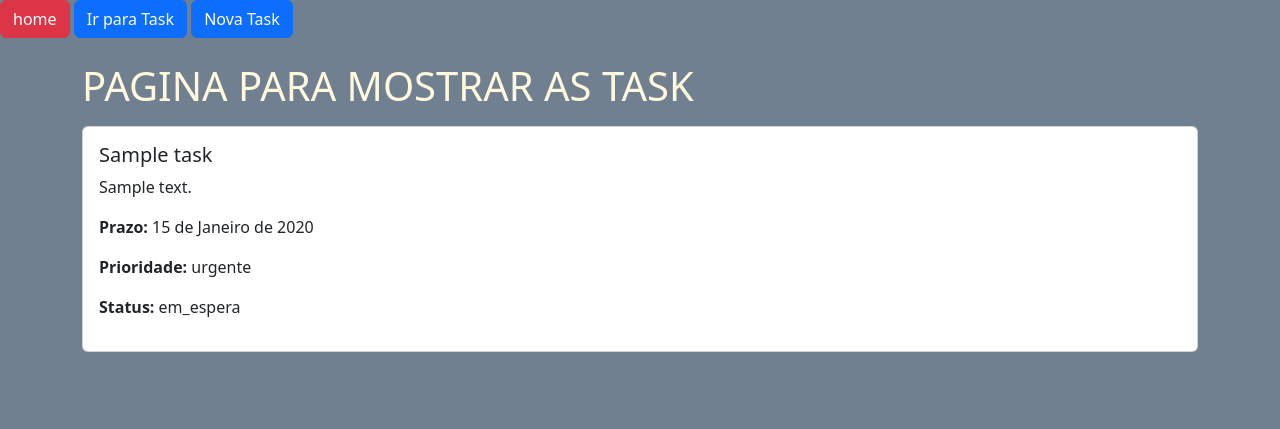
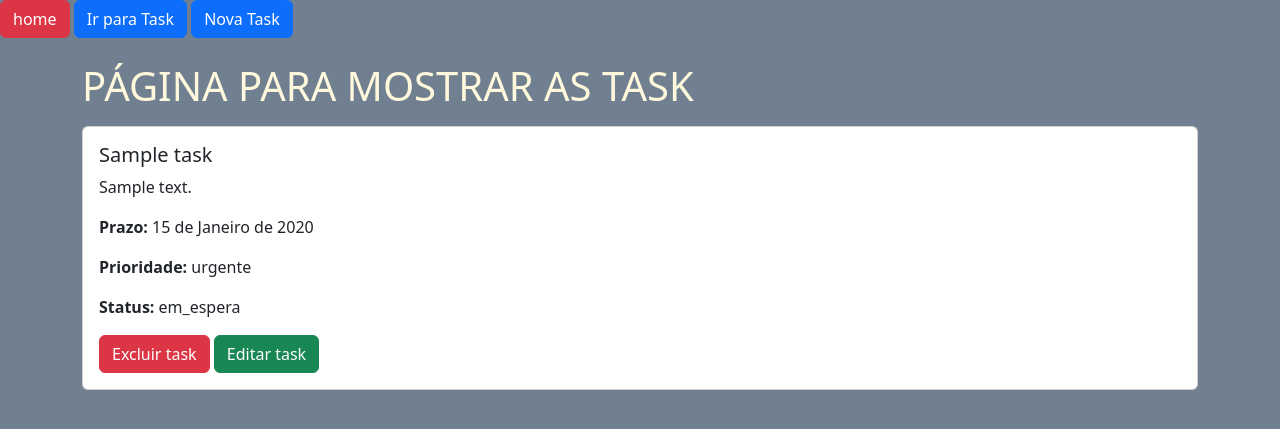
Before and after one commit to Scalabrini17/Personal_Task_Manager, a Django app: page /task in a window 1280 px wide. Shown: the top 429 px of the page. Run offline with Django 5.2, Linux system fonts and the light colour scheme; tables that the repository leaves empty hold one stand-in row (values such as "Sample post"); some libraries are stand-ins or nearby versions.

Commit message:
Update: Função de excluir no template funcionando

```diff
--- a/apps/GTP/urls.py
+++ b/apps/GTP/urls.py
@@ -6,5 +6,6 @@ app_name = 'task'
 urlpatterns = [
     path('', views.home, name = 'home'),
     path('task', views.view_task, name = 'task'),
-    path('addTask', views.add_task, name = 'add_task')
+    path('addTask', views.add_task, name = 'add_task'),
+    path('excluirTask/<int:id>/', views.excluir_task, name = 'excluir_task')
 ]
--- a/apps/GTP/views.py
+++ b/apps/GTP/views.py
@@ -1,4 +1,4 @@
-from django.shortcuts import render
+from django.shortcuts import render, redirect
 from .models import Task
 from .forms import TaskForms
 from django.contrib import messages
@@ -21,9 +21,15 @@ def add_task(request):
         if form.is_valid():
             form.save()
             messages.success(request, "Task salva com sucesso")
-            return render(request, 'task/task.html', {'form': form})
+            return redirect('task:task')
 
     else:
         form = TaskForms()
 
     return render(request, 'task/addTask.html', {'form': form})
+
+def excluir_task(request, id):
+    task = Task.objects.get(id = id)
+    task.delete()
+    messages.success(request, 'Deleção feita com sucesso!')
+    return redirect('task:task')
--- a/templates/task/task.html
+++ b/templates/task/task.html
@@ -4,7 +4,7 @@
 
 {% block content %}
 
-<h1> PAGINA PARA MOSTRAR AS TASK </h1>
+<h1> PÁGINA PARA MOSTRAR AS TASK </h1>
 
 {% for task in get_task %}
 
@@ -28,6 +28,10 @@
             <strong>Status:</strong>
             {{ task.status }}
         </p>
+
+        <a href="{% url 'task:excluir_task' task.id %}" class="btn btn-danger" tabindex="-1" role="button" aria-disabled="true">Excluir task</a>
+        <a class="btn btn-success" href="#" role="button">Editar task</a>
+
     </div>
 </div>
 
```
